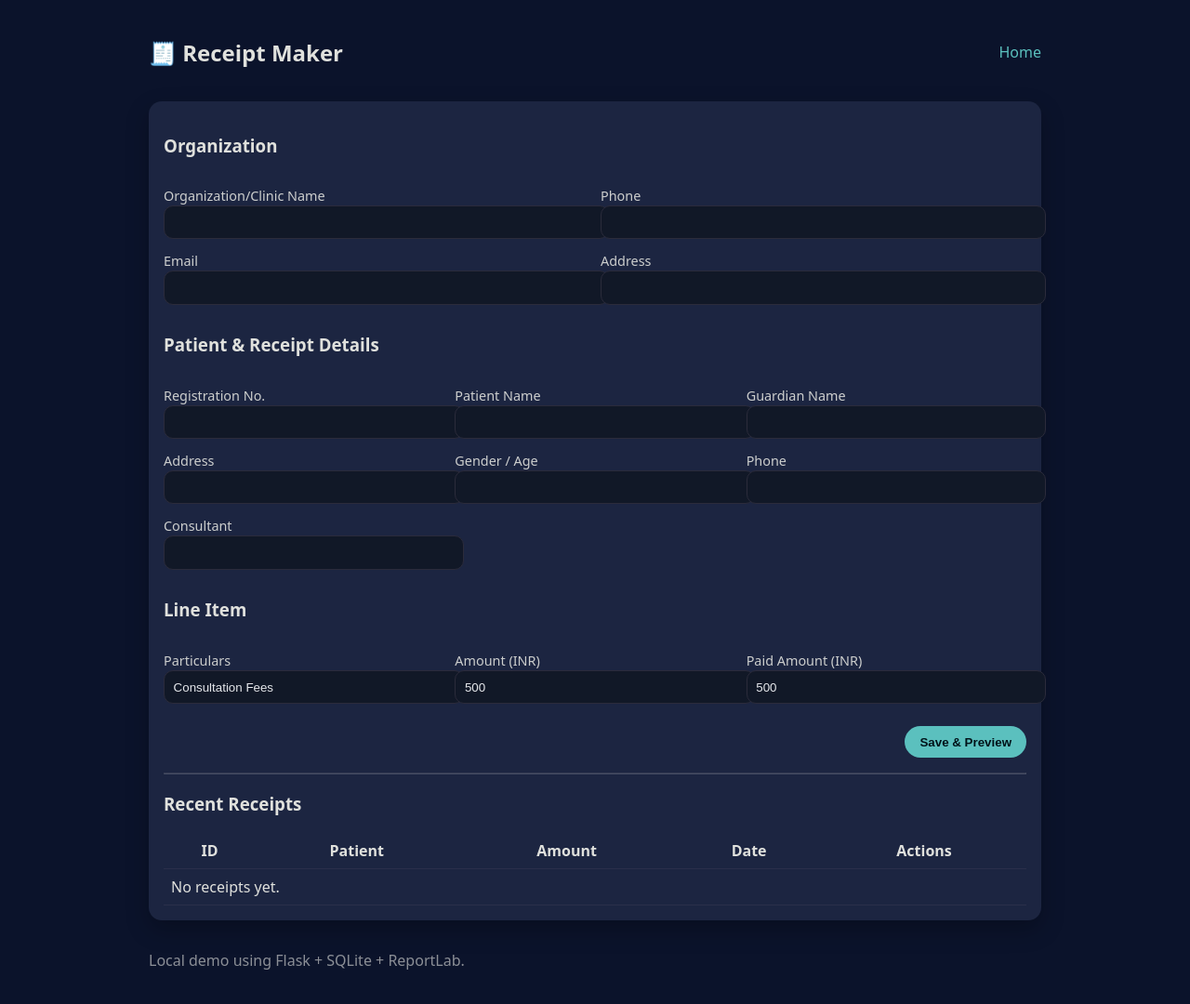
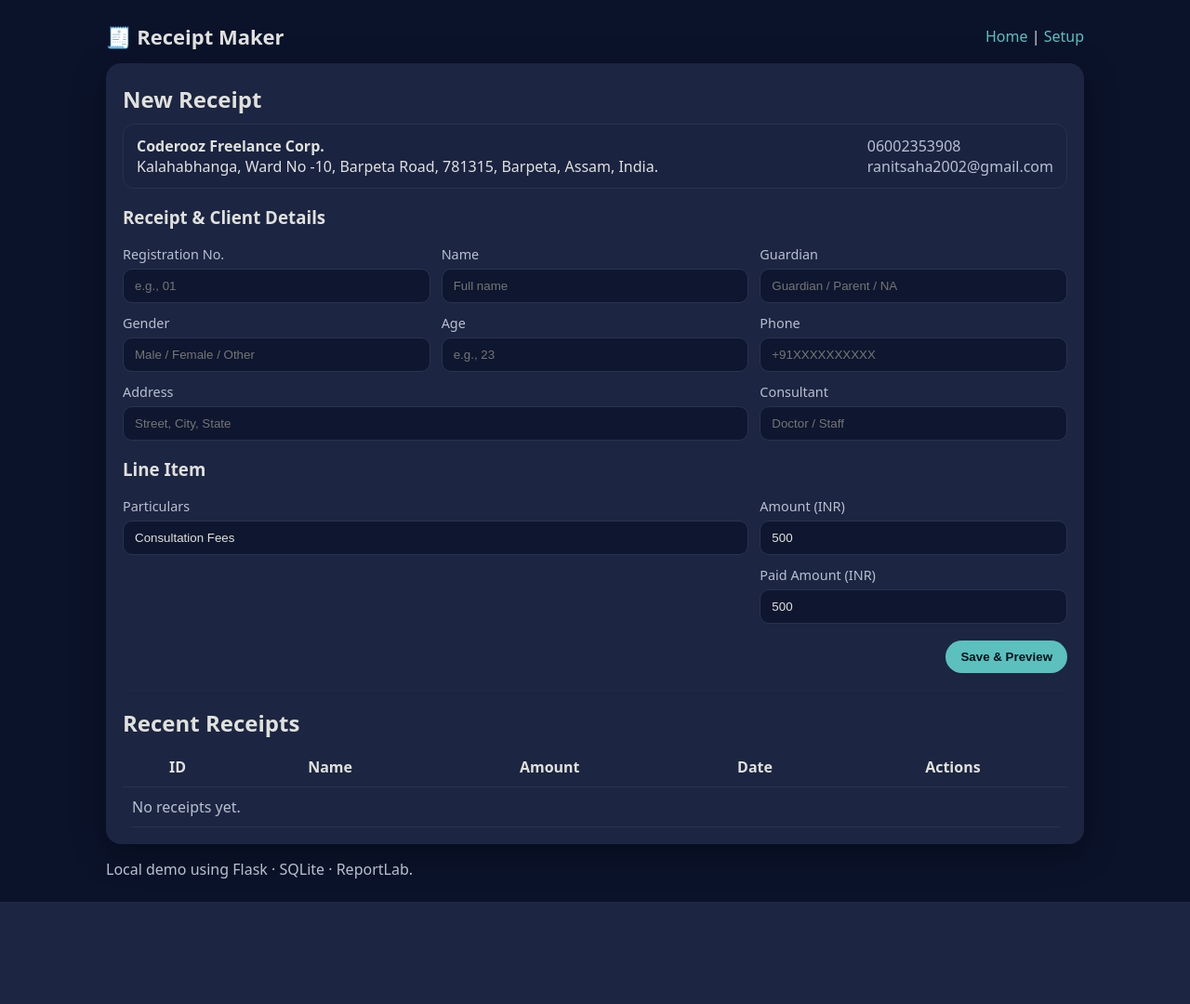
Before and after one commit to coderooz/Python-Flask-Recipt-Generator, a Flask app: page / in a window 1280 px wide. Shown: the whole page at 93% size. After the commit the page ends 970 px from the top, so only its background shows below. Run offline with Flask 3, Linux system fonts and the light colour scheme.

Commit message:
20-08-2025 [2]

```diff
--- a/app.py
+++ b/app.py
@@ -1,81 +1,159 @@
 from datetime import datetime
 from io import BytesIO
-from flask import Flask, render_template, request, redirect, url_for, send_file, flash
-from sqlalchemy import create_engine, Column, Integer, String, Float, DateTime, Text
+import json
+import os
+
+from flask import (
+    Flask, render_template, request, redirect,
+    url_for, send_file, flash
+)
+from sqlalchemy import (
+    create_engine, Column, Integer, String,
+    Float, DateTime, Text
+)
 from sqlalchemy.orm import sessionmaker, declarative_base
+
 from reportlab.lib.pagesizes import A4
 from reportlab.lib import colors
 from reportlab.lib.units import mm
-from reportlab.platypus import Table, TableStyle, Paragraph, Spacer, SimpleDocTemplate
+from reportlab.platypus import (
+    Table, TableStyle, Paragraph, Spacer, SimpleDocTemplate
+)
 from reportlab.lib.styles import getSampleStyleSheet
-import os
 
-# ---------- Config ----------
+# ------------------ Config ------------------
 DB_URL = os.getenv("DATABASE_URL", "sqlite:///receipts.db")
+CONFIG_FILE = "config.json"
 
-app = Flask(__name__)
+def load_config():
+    if os.path.exists(CONFIG_FILE):
+        with open(CONFIG_FILE, "r", encoding="utf-8") as f:
+            return json.load(f)
+    return {}
+
+def save_config(data):
+    with open(CONFIG_FILE, "w", encoding="utf-8") as f:
+        json.dump(data, f, indent=2)
+
+# ------------------ App ------------------
+app = Flask(__name__, static_folder="static", template_folder="templates")
 app.secret_key = os.getenv("SECRET_KEY", "dev-key")
 
-# ---------- Database ----------
+# ------------------ Database ------------------
 engine = create_engine(DB_URL, echo=False, future=True)
 SessionLocal = sessionmaker(bind=engine)
 Base = declarative_base()
 
-
 class Receipt(Base):
     __tablename__ = "receipts"
     id = Column(Integer, primary_key=True)
+
+    # Organization (snapshotted onto each receipt)
     org_name = Column(String(120), nullable=False)
     org_address = Column(Text, nullable=True)
     org_phone = Column(String(50), nullable=True)
     org_email = Column(String(120), nullable=True)
 
-    reg_no = Column(String(50), nullable=True)
-    patient_name = Column(String(120), nullable=False)
-    guardian_name = Column(String(120), nullable=True)
+    # Receipt / client details
+    registration_no = Column(String(50), nullable=True)
+    name = Column(String(120), nullable=False)
+    guardian = Column(String(120), nullable=True)
     address = Column(Text, nullable=True)
-    gender_age = Column(String(50), nullable=True)
+    gender = Column(String(20), nullable=True)
+    age = Column(Integer, nullable=True)
     phone = Column(String(50), nullable=True)
     consultant = Column(String(120), nullable=True)
 
+    # Line item
     item_desc = Column(String(200), default="Consultation Fees")
     amount = Column(Float, default=0.0)
     paid_amount = Column(Float, default=0.0)
+
     created_at = Column(DateTime, default=datetime.utcnow)
-
 
 Base.metadata.create_all(bind=engine)
 
-# ---------- Routes ----------
+# ------------------ Guards ------------------
+@app.before_request
+def ensure_config():
+    # Allow access to setup, static, and favicon even if not configured yet
+    if request.endpoint in {"setup_get", "setup_post", "static"}:
+        return
+    cfg = load_config()
+    if not cfg:
+        return redirect(url_for("setup_get"))
 
+# ------------------ Routes ------------------
+@app.get("/setup")
+def setup_get():
+    cfg = load_config()
+    return render_template("setup.html", cfg=cfg)
+
+@app.post("/setup")
+def setup_post():
+    form = request.form
+    cfg = {
+        "org_name": form.get("org_name", "").strip(),
+        "org_address": form.get("org_address", "").strip(),
+        "org_phone": form.get("org_phone", "").strip(),
+        "org_email": form.get("org_email", "").strip(),
+    }
+    if not cfg["org_name"]:
+        flash("Organization/Clinic name is required.", "error")
+        return redirect(url_for("setup_get"))
+    save_config(cfg)
+    flash("Organization settings saved.", "success")
+    return redirect(url_for("index"))
 
 @app.get("/")
 def index():
     db = SessionLocal()
-    receipts = db.query(Receipt).order_by(Receipt.created_at.desc()).limit(10).all()
+    receipts = db.query(Receipt).order_by(Receipt.created_at.desc()).limit(12).all()
     db.close()
-    return render_template("index.html", receipts=receipts)
-
+    cfg = load_config()
+    return render_template("index.html", receipts=receipts, cfg=cfg)
 
 @app.post("/create")
 def create():
+    cfg = load_config()
+    if not cfg:
+        return redirect(url_for("setup_get"))
+
     form = request.form
+    # Parse numeric fields safely
+    def to_float(v, default=0.0):
+        try: return float(v)
+        except: return default
+    def to_int(v, default=None):
+        try: return int(v)
+        except: return default
+
     r = Receipt(
-        org_name=form.get("org_name", "Your Clinic"),
-        org_address=form.get("org_address"),
-        org_phone=form.get("org_phone"),
-        org_email=form.get("org_email"),
-        reg_no=form.get("reg_no"),
-        patient_name=form["patient_name"],
-        guardian_name=form.get("guardian_name"),
+        # Snapshot org info at time of creation
+        org_name=cfg.get("org_name", ""),
+        org_address=cfg.get("org_address"),
+        org_phone=cfg.get("org_phone"),
+        org_email=cfg.get("org_email"),
+
+        # Client / receipt details
+        registration_no=form.get("registration_no"),
+        name=form.get("name", "").strip(),
+        guardian=form.get("guardian"),
         address=form.get("address"),
-        gender_age=form.get("gender_age"),
+        gender=form.get("gender"),
+        age=to_int(form.get("age")),
         phone=form.get("phone"),
         consultant=form.get("consultant"),
+
+        # Line item
         item_desc=form.get("item_desc", "Consultation Fees"),
-        amount=float(form.get("amount", 0) or 0),
-        paid_amount=float(form.get("paid_amount", 0) or 0),
+        amount=to_float(form.get("amount", 0)),
+        paid_amount=to_float(form.get("paid_amount", 0)),
     )
+    if not r.name:
+        flash("Name is required.", "error")
+        return redirect(url_for("index"))
+
     db = SessionLocal()
     db.add(r)
     db.commit()
@@ -84,17 +162,15 @@ def create():
     flash("Receipt saved.", "success")
     return redirect(url_for("preview", rid=rid))
 
-
 @app.get("/receipt/<int:rid>")
 def preview(rid: int):
     db = SessionLocal()
     r = db.get(Receipt, rid)
     db.close()
     if not r:
-        flash("Receipt not found", "error")
+        flash("Receipt not found.", "error")
         return redirect(url_for("index"))
     return render_template("receipt.html", r=r)
-
 
 @app.get("/receipt/<int:rid>/pdf")
 def receipt_pdf(rid: int):
@@ -102,71 +178,71 @@ def receipt_pdf(rid: int):
     r = db.get(Receipt, rid)
     db.close()
     if not r:
-        flash("Receipt not found", "error")
+        flash("Receipt not found.", "error")
         return redirect(url_for("index"))
 
-    buffer = BytesIO()
-    doc = SimpleDocTemplate(buffer, pagesize=A4,
-                            rightMargin=24, leftMargin=24, topMargin=24, bottomMargin=24)
+    # ---- Generate PDF ----
+    buf = BytesIO()
+    doc = SimpleDocTemplate(
+        buf, pagesize=A4, rightMargin=24, leftMargin=24, topMargin=24, bottomMargin=24
+    )
     styles = getSampleStyleSheet()
     elems = []
 
-    # Header
+    # Header (Org)
     elems.append(Paragraph(f"<b>{r.org_name}</b>", styles["Title"]))
-    meta_lines = []
-    if r.org_address:
-        meta_lines.append(r.org_address.replace("\n", "<br/>"))
-    contact = " ".join(
-        x for x in [r.org_phone or '', r.org_email or ''] if x).strip()
-    if contact:
-        meta_lines.append(contact)
-    elems += [Paragraph("<br/>".join(meta_lines), styles["Normal"]), Spacer(1, 6)]
+    meta = []
+    if r.org_address: meta.append(r.org_address.replace("\n", "<br/>"))
+    contact = " ".join(x for x in [r.org_phone or "", r.org_email or ""] if x).strip()
+    if contact: meta.append(contact)
+    if meta:
+        elems.append(Paragraph("<br/>".join(meta), styles["Normal"]))
+    elems.append(Spacer(1, 8))
 
-    # Info Table
+    # Meta table (date / reg no)
+    meta_table = [
+        ["Receipt Date", r.created_at.strftime("%Y-%m-%d %H:%M")],
+        ["Registration No.", r.registration_no or "-"],
+    ]
+    t_meta = Table(meta_table, colWidths=[40*mm, None])
+    t_meta.setStyle(TableStyle([
+        ("BOX", (0,0), (-1,-1), 0.4, colors.black),
+        ("INNERGRID", (0,0), (-1,-1), 0.25, colors.grey),
+        ("VALIGN", (0,0), (-1,-1), "MIDDLE"),
+    ]))
+    elems += [t_meta, Spacer(1, 10)]
+
+    # Client table
     info = [
-        ["Receipt Date", r.created_at.strftime("%Y-%m-%d %H:%M")],
-        ["Registration No.", r.reg_no or "-"],
-        ["Patient Name", r.patient_name],
-        ["Guardian Name", r.guardian_name or "-"],
+        ["Name", r.name],
+        ["Guardian", r.guardian or "-"],
+        ["Gender", r.gender or "-"],
+        ["Age", str(r.age) if r.age is not None else "-"],
         ["Address", r.address or "-"],
-        ["Gender/Age", r.gender_age or "-"],
         ["Phone", r.phone or "-"],
         ["Consultant", r.consultant or "-"],
     ]
-    t1 = Table(info, colWidths=[40*mm, None])
-    t1.setStyle(TableStyle([
-        ("BOX", (0, 0), (-1, -1), 0.5, colors.black),
-        ("INNERGRID", (0, 0), (-1, -1), 0.25, colors.grey),
-        ("VALIGN", (0, 0), (-1, -1), "TOP"),
-    ]))
-    elems += [Spacer(1, 6), t1, Spacer(1, 12)]
+    t1 = Table(info, colWidths=[35*mm, None])
+    t1.setStyle(TableStyle([("BOX", (0,0), (-1,-1), 0.5, colors.black),("INNERGRID", (0,0), (-1,-1), 0.25, colors.grey),("VALIGN", (0,0), (-1,-1), "TOP"),]))
+    elems += [t1, Spacer(1, 12)]
 
-    # Line Items
-    items = [["Sl. No", "Particulars", "Amount (INR)"],["1", r.item_desc, f"{r.amount:,.2f}"]]
+    # Line item table
+    items = [["Sl. No", "Particulars", "Amount (INR)"],
+             ["1", r.item_desc, f"{r.amount:,.2f}"]]
     t2 = Table(items, colWidths=[20*mm, None, 40*mm])
-    t2.setStyle(TableStyle([
-        ("BOX", (0, 0), (-1, -1), 0.7, colors.black),
-        ("INNERGRID", (0, 0), (-1, -1), 0.25, colors.grey),
-        ("BACKGROUND", (0, 0), (-1, 0), colors.lightgrey),
-        ("ALIGN", (2, 1), (2, -1), "RIGHT"),
-    ]))
+    t2.setStyle(TableStyle([("BOX", (0,0), (-1,-1), 0.7, colors.black),("INNERGRID", (0,0), (-1,-1), 0.25, colors.grey),("BACKGROUND", (0,0), (-1,0), colors.lightgrey),("ALIGN", (2,1), (2,-1), "RIGHT"),]))
     elems += [t2, Spacer(1, 6)]
 
     # Totals
     totals = [["Paid Amount", f"INR {r.paid_amount:,.2f}"]]
-    t3 = Table(totals, colWidths=[None, 50*mm])
-    t3.setStyle(TableStyle([
-        ("ALIGN", (1, 0), (1, -1), "RIGHT"),
-        ("FONTSIZE", (0, 0), (-1, -1), 12),
-    ]))
-    elems += [t3, Spacer(1, 12)]
+    t3 = Table(totals, colWidths=[None, 55*mm])
+    t3.setStyle(TableStyle([("ALIGN", (1,0), (1,-1), "RIGHT"),("FONTSIZE", (0,0), (-1,-1), 12),]))
+    elems += [t3, Spacer(1, 14)]
     elems.append(Paragraph("This is a computer generated receipt.", styles["Italic"]))
 
     doc.build(elems)
-
-    buffer.seek(0)
-    return send_file(buffer, as_attachment=True, download_name=f"receipt_{r.id}.pdf", mimetype="application/pdf")
-
+    buf.seek(0)
+    return send_file(buf, as_attachment=True, download_name=f"receipt_{r.id}.pdf", mimetype="application/pdf")
 
 if __name__ == "__main__":
     app.run(debug=True)
--- /dev/null
+++ b/config.json
@@ -0,0 +1,6 @@
+{
+  "org_name": "Coderooz Freelance Corp.",
+  "org_address": "Kalahabhanga, Ward No -10, Barpeta Road, 781315, Barpeta, Assam, India.",
+  "org_phone": "06002353908",
+  "org_email": "ranitsaha2002@gmail.com"
+}
--- /dev/null
+++ b/static/style.css
@@ -0,0 +1,89 @@
+:root{
+  --bg:#0b132b;
+  --panel:#1c2541;
+  --panel-2:#1a2340;
+  --text:#e0e1dd;
+  --muted:#b9c0d0;
+  --accent:#5bc0be;
+  --border:#2a324f;
+}
+
+*{box-sizing:border-box}
+html,body{height:100%}
+body{
+  margin:0;
+  font-family:ui-sans-serif,system-ui,-apple-system,Segoe UI,Roboto,Ubuntu,'Open Sans',sans-serif;
+  background:var(--bg);
+  color:var(--text);
+}
+
+a{color:var(--accent);text-decoration:none}
+.container{max-width:1100px;margin:0 auto;padding:24px}
+
+.header{
+  display:flex;justify-content:space-between;align-items:center;margin-bottom:14px
+}
+.brand{font-size:22px;font-weight:800}
+.card{
+  background:var(--panel);
+  border-radius:16px;
+  padding:18px;
+  box-shadow:0 10px 35px rgba(0,0,0,.35);
+}
+
+.section-title{margin:4px 0 10px 0}
+.subheading{margin:6px 0}
+
+.muted{color:var(--muted)}
+.right{text-align:right}
+
+.org-banner{
+  display:flex;justify-content:space-between;gap:16px;
+  background:var(--panel-2);border:1px solid var(--border);
+  border-radius:12px;padding:12px 14px;margin-bottom:12px
+}
+
+.grid{display:grid;gap:12px}
+.grid-2{grid-template-columns:repeat(2,minmax(0,1fr))}
+.grid-3{grid-template-columns:repeat(3,minmax(0,1fr))}
+.col-span-2{grid-column:span 2}
+
+label{font-size:.9rem;color:var(--muted);display:block;margin-bottom:6px}
+input,textarea{
+  width:100%;padding:10px 12px;border-radius:10px;
+  border:1px solid var(--border);background:#0e172f;color:var(--text)
+}
+textarea{resize:vertical}
+
+.actions{display:flex;gap:10px;justify-content:flex-end;margin-top:6px}
+button{
+  padding:10px 16px;border:0;border-radius:999px;background:var(--accent);
+  color:#001219;font-weight:800;cursor:pointer
+}
+button.secondary{background:#28324f;color:#dce2ef}
+
+.divider{opacity:.25;margin:18px 0;border:none;height:1px;background:var(--border)}
+
+.table{width:100%;border-collapse:collapse;border-radius:10px;overflow:hidden}
+.table th,.table td{padding:10px;border-bottom:1px solid var(--border)}
+.table tr:hover td{background:#0f1a33}
+
+.receipt-card{background:var(--panel-2);border-radius:14px;border:1px solid var(--border)}
+.receipt-card .receipt-head{
+  display:flex;justify-content:space-between;padding:16px;border-bottom:1px dashed var(--border)
+}
+.org-name{font-weight:800;font-size:18px}
+
+.info-table,.line-table{width:100%;border-collapse:collapse}
+.info-table th,.info-table td,.line-table th,.line-table td{
+  padding:10px 16px;border-bottom:1px solid var(--border)
+}
+.line-table thead th{background:#0f1a33}
+.line-table .right{text-align:right}
+.total-row{display:flex;justify-content:flex-end;padding:12px 16px}
+
+.footer{margin-top:16px;color:var(--muted)}
+.flash-wrap{margin-bottom:12px}
+.flash{padding:10px 12px;border-radius:10px}
+.flash.success{background:#104f3f;color:#d7ffee}
+.flash.error{background:#4f1020;color:#ffd7e0}
--- a/templates/base.html
+++ b/templates/base.html
@@ -1,38 +1,33 @@
 <!doctype html>
 <html lang="en">
 <head>
-  <meta charset="utf-8">
-  <meta name="viewport" content="width=device-width, initial-scale=1">
-  <title>Receipt Maker</title>
-  <style>
-    :root{--bg:#0b132b;--panel:#1c2541;--text:#e0e1dd;--accent:#5bc0be;}
-    body{margin:0;font-family:system-ui,Segoe UI,Roboto;background:var(--bg);color:var(--text)}
-    a{color:var(--accent);text-decoration:none}
-    .container{max-width:960px;margin:0 auto;padding:1.25rem}
-    header{display:flex;align-items:center;justify-content:space-between;margin-bottom:1rem}
-    .card{background:var(--panel);border-radius:14px;padding:1rem;box-shadow:0 10px 25px rgba(0,0,0,.25)}
-    input, textarea{width:100%;padding:.6rem;border-radius:10px;border:1px solid #2b2b3b;background:#111827;color:#e5e7eb}
-    label{font-size:.9rem;opacity:.9}
-    .grid{display:grid;gap:.75rem}
-    .grid-2{grid-template-columns:repeat(2,1fr)}
-    .grid-3{grid-template-columns:repeat(3,1fr)}
-    button{padding:.6rem 1rem;border:0;border-radius:999px;background:var(--accent);color:#001219;font-weight:700;cursor:pointer}
-    table{width:100%;border-collapse:collapse;margin-top:.5rem}
-    th,td{padding:.5rem;border-bottom:1px solid #2a2f4a}
-    tr:hover td{background:#111827}
-    footer{margin-top:2rem;opacity:.6}
-  </style>
+  <meta charset="utf-8" />
+  <meta name="viewport" content="width=device-width, initial-scale=1" />
+  <title>{{ title or "Receipt Maker" }}</title>
+  <link rel="stylesheet" href="{{ url_for('static', filename='style.css') }}">
 </head>
 <body>
   <div class="container">
-    <header>
-      <h2>🧾 Receipt Maker</h2>
-      <nav><a href="/">Home</a></nav>
+    <header class="header">
+      <div class="brand">🧾 Receipt Maker</div>
+      <nav><a href="{{ url_for('index') }}">Home</a> | <a href="{{ url_for('setup_get') }}">Setup</a></nav>
     </header>
+
+    {% with messages = get_flashed_messages(with_categories=true) %}
+      {% if messages %}
+        <div class="flash-wrap">
+          {% for category, message in messages %}
+            <div class="flash {{ category }}">{{ message }}</div>
+          {% endfor %}
+        </div>
+      {% endif %}
+    {% endwith %}
+
     <main class="card">
       {% block content %}{% endblock %}
     </main>
-    <footer><p>Local demo using Flask + SQLite + ReportLab.</p></footer>
+
+    <footer class="footer">Local demo using Flask · SQLite · ReportLab.</footer>
   </div>
 </body>
 </html>
--- a/templates/index.html
+++ b/templates/index.html
@@ -1,51 +1,62 @@
 {% extends "base.html" %}
 {% block content %}
-<form method="post" action="/create" class="grid">
-  <h3>Organization</h3>
-  <div class="grid grid-2">
-    <div><label>Organization/Clinic Name</label><input name="org_name" required></div>
-    <div><label>Phone</label><input name="org_phone"></div>
-    <div><label>Email</label><input name="org_email"></div>
-    <div><label>Address</label><input name="org_address"></div>
+<h2 class="section-title">New Receipt</h2>
+{% if cfg %}
+  <div class="org-banner">
+    <div>
+      <strong>{{ cfg.org_name or cfg.get('org_name') }}</strong><br/>
+      {{ cfg.org_address or cfg.get('org_address') }}
+    </div>
+    <div class="muted">
+      {{ cfg.org_phone or cfg.get('org_phone') }}<br/>
+      {{ cfg.org_email or cfg.get('org_email') }}
+    </div>
+  </div>
+{% endif %}
+
+<form method="post" action="{{ url_for('create') }}" class="grid">
+  <h3 class="subheading">Receipt & Client Details</h3>
+  <div class="grid grid-3">
+    <div><label>Registration No.</label><input name="registration_no" placeholder="e.g., 01"></div>
+    <div><label>Name</label><input name="name" placeholder="Full name" required></div>
+    <div><label>Guardian</label><input name="guardian" placeholder="Guardian / Parent / NA"></div>
+    <div><label>Gender</label><input name="gender" placeholder="Male / Female / Other"></div>
+    <div><label>Age</label><input name="age" type="number" min="0" placeholder="e.g., 23"></div>
+    <div><label>Phone</label><input name="phone" placeholder="+91XXXXXXXXXX"></div>
+    <div class="col-span-2"><label>Address</label><input name="address" placeholder="Street, City, State"></div>
+    <div><label>Consultant</label><input name="consultant" placeholder="Doctor / Staff"></div>
   </div>
 
-  <h3>Patient & Receipt Details</h3>
+  <h3 class="subheading">Line Item</h3>
   <div class="grid grid-3">
-    <div><label>Registration No.</label><input name="reg_no"></div>
-    <div><label>Patient Name</label><input name="patient_name" required></div>
-    <div><label>Guardian Name</label><input name="guardian_name"></div>
-    <div><label>Address</label><input name="address"></div>
-    <div><label>Gender / Age</label><input name="gender_age"></div>
-    <div><label>Phone</label><input name="phone"></div>
-    <div><label>Consultant</label><input name="consultant"></div>
-  </div>
-
-  <h3>Line Item</h3>
-  <div class="grid grid-3">
-    <div><label>Particulars</label><input name="item_desc" value="Consultation Fees"></div>
+    <div class="col-span-2"><label>Particulars</label><input name="item_desc" value="Consultation Fees"></div>
     <div><label>Amount (INR)</label><input name="amount" type="number" step="0.01" value="500"></div>
+    <div></div>
+    <div></div>
     <div><label>Paid Amount (INR)</label><input name="paid_amount" type="number" step="0.01" value="500"></div>
   </div>
 
-  <div style="text-align:right;margin-top:.75rem"><button type="submit">Save & Preview</button></div>
+  <div class="actions"><button type="submit">Save & Preview</button></div>
 </form>
 
-<hr style="opacity:.2;margin:1rem 0">
+<hr class="divider"/>
 
-<h3>Recent Receipts</h3>
-<table>
-  <thead><tr><th>ID</th><th>Patient</th><th>Amount</th><th>Date</th><th>Actions</th></tr></thead>
+<h2 class="section-title">Recent Receipts</h2>
+<table class="table">
+  <thead>
+    <tr><th>ID</th><th>Name</th><th>Amount</th><th>Date</th><th>Actions</th></tr>
+  </thead>
   <tbody>
     {% for r in receipts %}
       <tr>
         <td>#{{ r.id }}</td>
-        <td>{{ r.patient_name }}</td>
+        <td>{{ r.name }}</td>
         <td>₹ {{ "%.2f"|format(r.paid_amount) }}</td>
         <td>{{ r.created_at.strftime("%Y-%m-%d %H:%M") }}</td>
-        <td><a href="/receipt/{{ r.id }}">View</a></td>
+        <td><a href="{{ url_for('preview', rid=r.id) }}">View</a></td>
       </tr>
     {% else %}
-      <tr><td colspan="5">No receipts yet.</td></tr>
+      <tr><td colspan="5" class="muted">No receipts yet.</td></tr>
     {% endfor %}
   </tbody>
 </table>
```
Also changed, not shown: templates/receipt.html (+25 -19 lines), templates/setup.html (added, +28 -0 lines).
